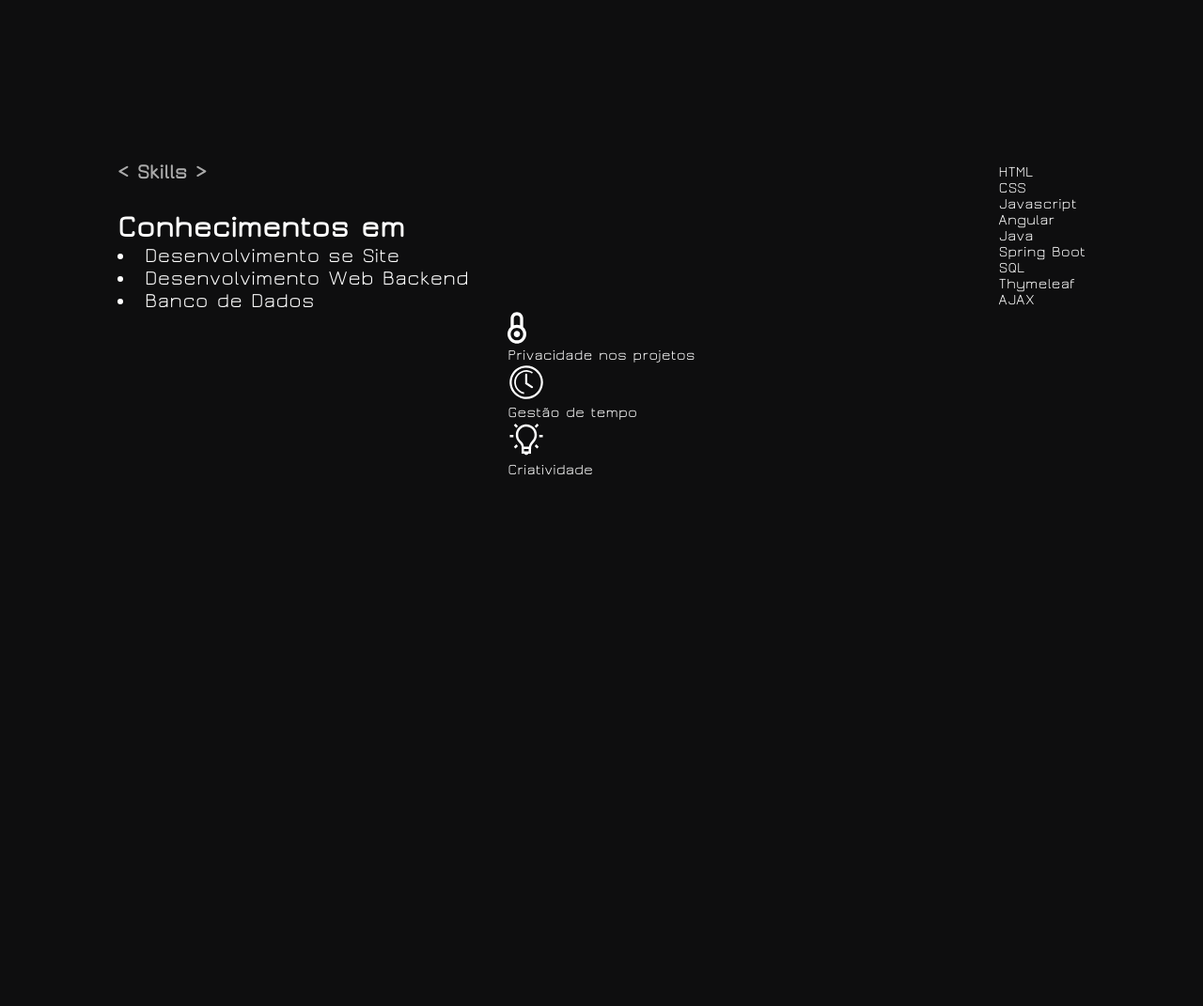
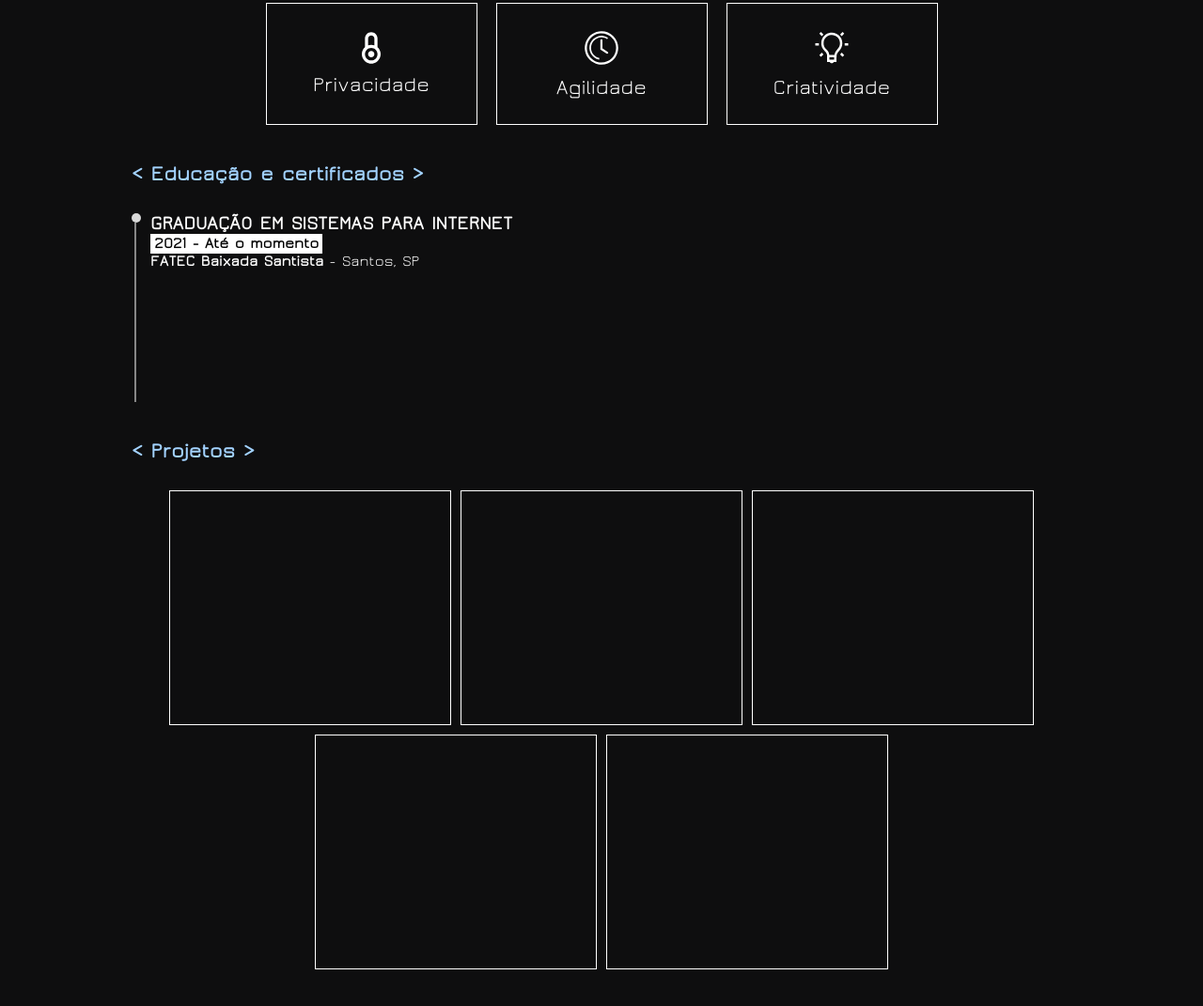
Before and after one commit to fernandapcaetano/portifolio-nanda-caetano, a plain HTML site: page index.html in a window 1280 px wide. Shown: the part 825-1896 px from the top of the page at 94% size. Before the commit the page ends 1535 px from the top, so only its background shows below. Drawn offline with Linux system fonts and the light colour scheme.

Commit message:
Adicionando títulos e css

```diff
--- a/assets/css/style.css
+++ b/assets/css/style.css
@@ -22,7 +22,7 @@ nav{
 }
 nav ul{
     display: flex;
-    justify-content: space-between;
+    column-gap: 25px;
     align-items: center;
     list-style: none;
 }
@@ -34,22 +34,29 @@ nav ul li a{
     color: #fff;
 }
 nav .left ul{
-    width: 300px;
+    width: fit-content;
 }
 nav .right ul{
     width: 65px;
 }
+.menu-active{
+    color: #A2D2FF;
+    font-weight: 600;
+}
 
 /* ________INICIO_________ */
 section{
-  height: calc(100vh - 60px);
+  margin-bottom: 40px;
+  max-width: 1000px;
+  margin-left: auto;
+  margin-right: auto;
 }
 section#inicio{
     display: flex;
-    justify-content: space-around;
+    justify-content: space-between;
     align-items: center;
+    flex-direction: row;
     flex-wrap: wrap;
-    flex-direction: row;
 }
 section#inicio .esquerda, section .direita{
     max-width: 600px;
@@ -57,7 +64,7 @@ section#inicio .esquerda, section .direita{
 section .category-tittle{
     font-size: 22px;
     font-weight: bold;
-    color: #AAAAAA;
+    color: #A2D2FF;
     margin-bottom: 30px;
 }
 #inicio .esquerda p{
@@ -81,13 +88,13 @@ section#skills{
     flex-direction: column;
     align-items: center;
     justify-content: center;
+    row-gap: 60px;
 }
 section#skills .esquerda_direita{
     display: flex;
     align-items: center;
-    flex-wrap: wrap;
     justify-content: space-between;
-    width: 1030px;
+    width: 1000px;
 }
 
 section#skills .esquerda h3{
@@ -97,3 +104,89 @@ section#skills .esquerda ul{
     list-style: inside;
     font-size: 22px;
 }
+
+section#skills .soft-skill{
+    display: flex;
+    column-gap: 20px;
+}
+section#skills .direita{
+    display: flex;
+    align-items: center;
+    justify-content: center;
+    width: 300px;
+    height: 205px;
+}
+
+
+section#skills .direita p{
+    position: absolute;
+
+}
+section#skills .direita div{
+    width: 15px;
+    height: 15px;
+    background-color: #fff;
+    border-radius: 50%;
+}
+section#skills .direita p:nth-child(1){
+    position: absolute;
+    margin-top: -102.5px;
+    margin-left: -150px;
+}
+section#skills .direita p:nth-child(2){
+    position: absolute;
+    margin-top: -102.5px;
+    margin-left: 150px;
+}
+section#skills .direita p:nth-child(3){
+    position: absolute;
+    margin-top: -60px;
+}
+
+section#skills .soft-skill div{
+    display:flex;
+    flex-direction: column;
+    align-items: center;
+    justify-content: center;
+    row-gap: 10px;
+    width: 225px;
+    height: 130px;
+    font-size: 22px;
+    border: solid 1px #fff;
+}
+
+/* ________PROJETOS_________ */
+#projetos .projects-list{
+    margin-top: 30px;
+    display: flex;
+    align-items: center;
+    justify-content: center;
+    flex-wrap: wrap;
+    column-gap: 10px;
+    row-gap: 10px;
+}
+#projetos .project{
+    width: 300px;
+    height: 250px;
+    border: solid 1px #fff;
+}
+
+/* ________CERTIFICADOS_________ */
+.lista-certificados{
+
+}
+.certificado{
+    display: flex;
+    column-gap: 10px;
+}
+.certificado h3{
+    font-size: 20px;
+    text-transform: uppercase;
+}
+.certificado .duracao{
+    background-color: #fff;
+    color: #000;
+    padding: 2px 4px;
+    font-weight: 700;
+    width: fit-content;
+}
--- a/index.html
+++ b/index.html
@@ -11,8 +11,9 @@
     <nav>
         <div class="left">
             <ul>
-                <li><a href="#inicio">Início</a></li>
+                <li><a href="#inicio" class="menu-active">Início</a></li>
                 <li><a href="#skills">Skills</a></li>
+                <li><a href="#certificados">Educação e certificados</a></li>
                 <li><a href="#projetos">Projetos</a></li>
                 <li><a href="#contato">Contato</a></li>
             </ul>
@@ -58,21 +59,22 @@
                     <p>CSS</p>
                     <p>Javascript</p>
                     <p>Angular</p>
+                    <div></div>
                     <p>Java</p>
                     <p>Spring Boot</p>
                     <p>SQL</p>
-                    <p>Thymeleaf</p>
+                    <p>Spring MVC</p>
                     <p>AJAX</p>
                 </div>
             </div>
             <div class="soft-skill">
                 <div>
                     <img src="assets/img/icon/skill-locker.svg" alt="">
-                    <p>Privacidade nos projetos</p>
+                    <p>Privacidade</p>
                 </div>
                 <div>
                     <img src="assets/img/icon/skill-timer.svg" alt="">
-                    <p>Gestão de tempo</p>
+                    <p>Agilidade</p>
                 </div>
                 <div>
                     <img src="assets/img/icon/skill-lamp.svg" alt="">
@@ -80,6 +82,26 @@
                 </div>
             </div>
         </section>
+        <section id="certificados">
+            <h2 class="category-tittle">&#60; Educação e certificados &#62;</h2>
+            <div class="lista-certificados">
+                <div class="certificado">
+                    <img src="assets/img/icon/resume-list.svg" alt="">
+                    <div class="detalhe">
+                        <h3>Graduação em Sistemas para Internet</h3>
+                        <p class="duracao">2021 - Até o momento</p>
+                        <p class="local"><strong>FATEC Baixada Santista</strong> - Santos, SP</p>
+                        <p class="descricao"></p>
+                    </div>
+                </div>
+            </div>
+        </section>
+        <section id="projetos">
+            <h3 class="category-tittle">&#60; Projetos &#62;</p>
+            <div class="projects-list">
+                <div class="project"></div><div class="project"></div><div class="project"></div><div class="project"></div><div class="project"></div>
+            </div>
+        </section>
     </main>
 
 </body>
```
Also changed, not shown: assets/img/icon/resume-list.svg (added).
